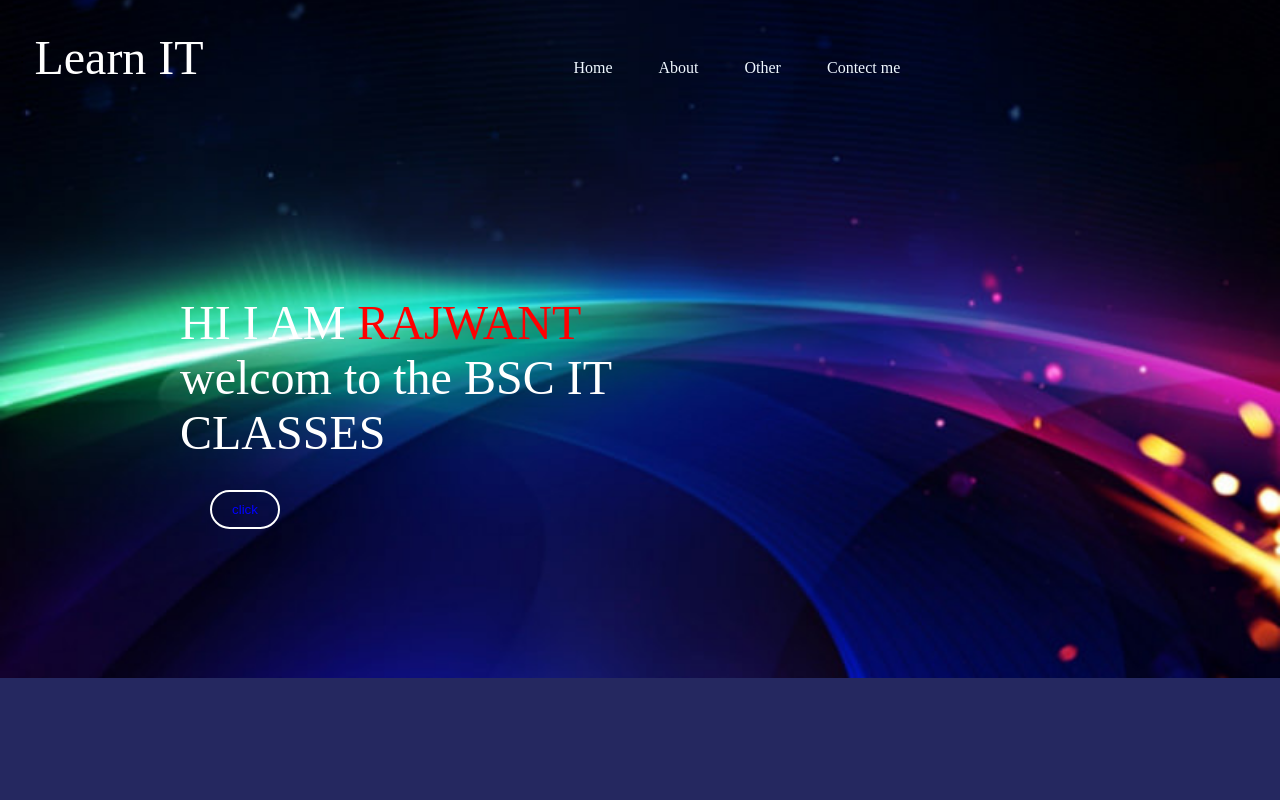
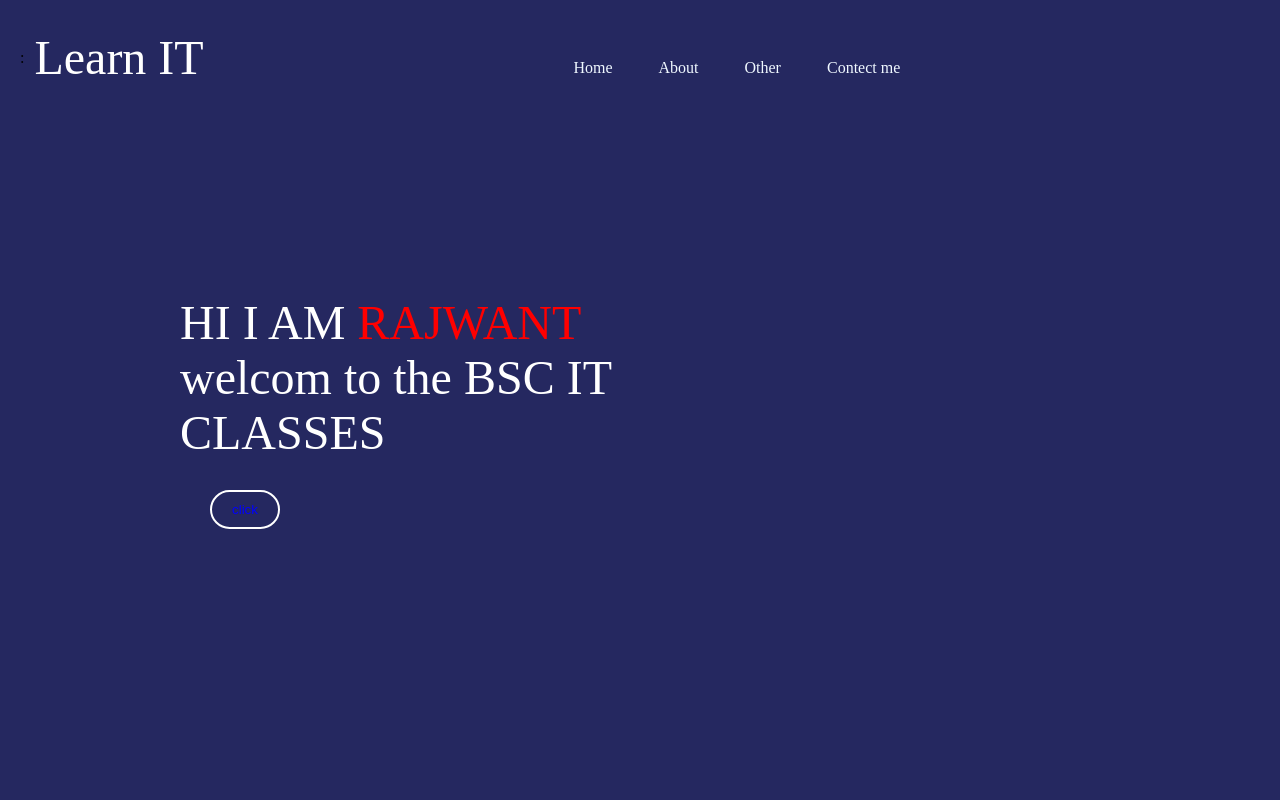
Before and after one commit to learingIT/portfolio, a plain HTML site: page image.htm in a window 1280 px wide. Shown: the top 800 px of the page. Drawn offline with Linux system fonts and the light colour scheme; a web font is replaced by a local one.

Commit message:
Update image.htm

```diff
--- a/image.htm
+++ b/image.htm
@@ -18,7 +18,7 @@
         body {
             height: 70vh;
             width: 100%;
-            background: url("wab.png")no-repeat center center/cover;
+            /*background: url("wab.png")no-repeat center center/cover;*/
             background-color: rgba(2, 5, 71, 0.859);
         }
 
```
